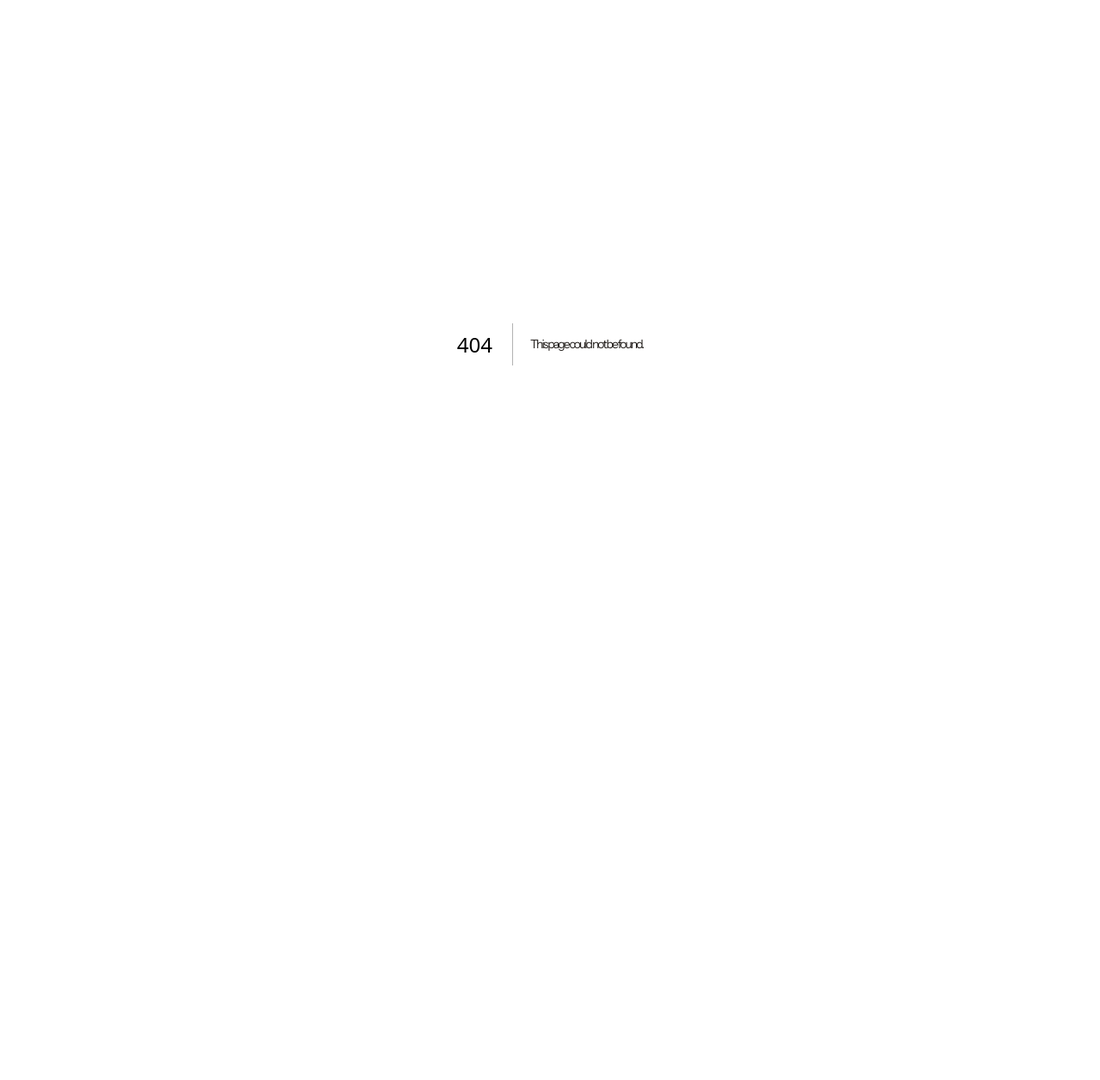
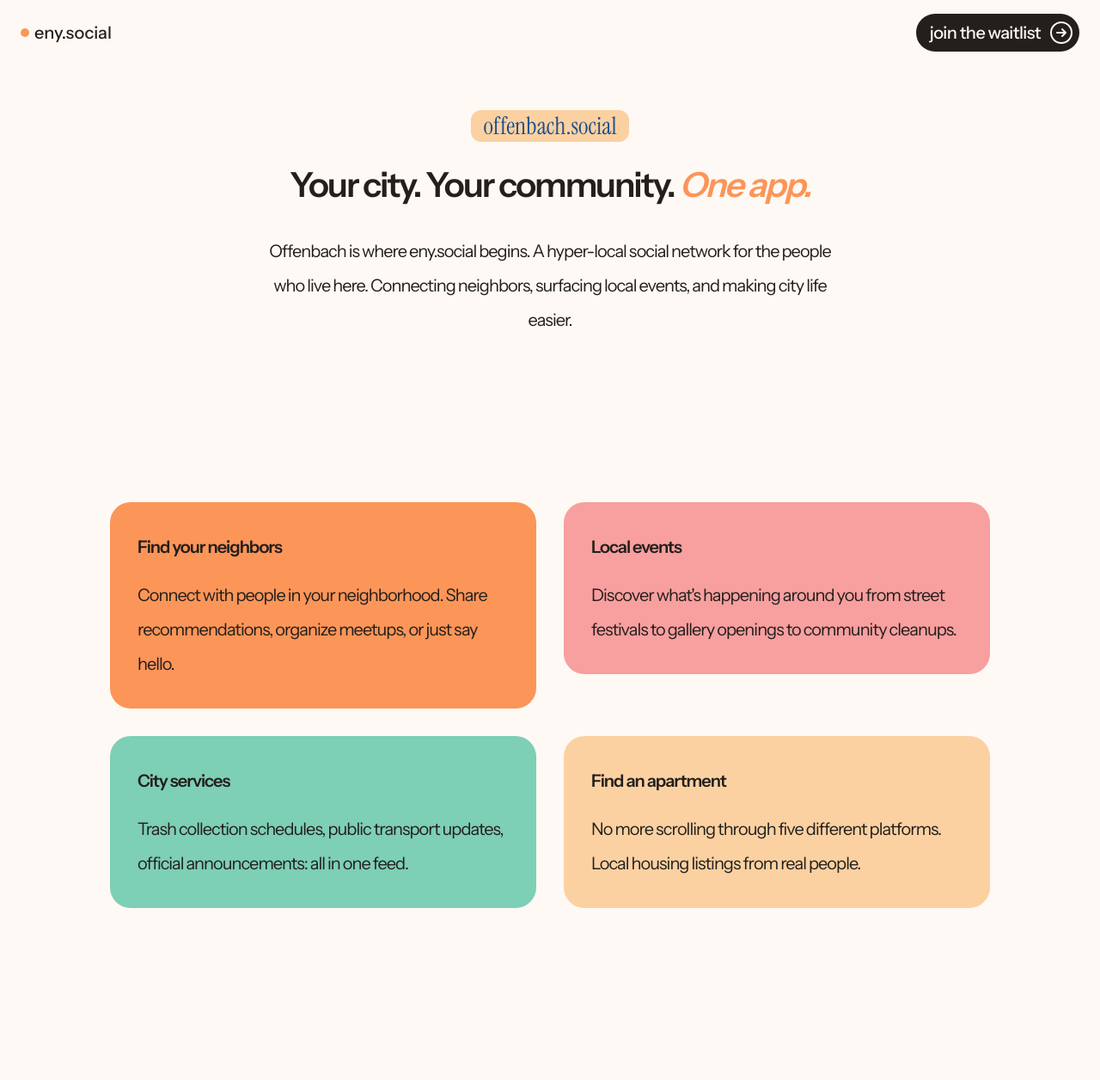
Before and after one commit to Krekeny/eny-social, a Next.js app: page /offenbach in a window 1280 px wide. Before the commit this address had no page. Shown: the top 1256 px of the page at 86% size. Before the commit the page ends 800 px from the top, so only its background shows below. Built offline with nearby package versions, Linux system fonts and the light colour scheme.

Commit message:
feat(pages): add offenbach base page

```diff
--- /dev/null
+++ b/app/offenbach/page.tsx
@@ -0,0 +1,110 @@
+"use client";
+
+import Nav from "../components/Nav";
+import Footer from "../components/Footer";
+import FadeIn from "../components/ui/FadeIn";
+import SectionIntroLabel from "../components/ui/SectionIntroLabel";
+import ButtonCta from "../components/ui/ButtonCta";
+
+export default function OffenbachPage() {
+  const features = [
+    {
+      title: "Find your neighbors",
+      description:
+        "Connect with people in your neighborhood. Share recommendations, organize meetups, or just say hello.",
+      color: "var(--tangerine-dream)",
+    },
+    {
+      title: "Local events",
+      description:
+        "Discover what's happening around you from street festivals to gallery openings to community cleanups.",
+      color: "var(--cotton-candy)",
+    },
+    {
+      title: "City services",
+      description:
+        "Trash collection schedules, public transport updates, official announcements: all in one feed.",
+      color: "var(--monte-carlo)",
+    },
+    {
+      title: "Find an apartment",
+      description:
+        "No more scrolling through five different platforms. Local housing listings from real people.",
+      color: "var(--apricot-dream)",
+    },
+  ];
+
+  return (
+    <div className="overflow-x-hidden">
+      <Nav />
+      <main>
+        {/* Hero */}
+        <section className="relative px-6 pt-32 pb-24">
+          <div className="relative mx-auto max-w-4xl text-center">
+            <FadeIn>
+              <SectionIntroLabel>offenbach.social</SectionIntroLabel>
+            </FadeIn>
+
+            <FadeIn delay={100}>
+              <h2 className="mt-6">
+                Your city. Your community.{" "}
+                <span className="italic text-tangerine">One app.</span>
+              </h2>
+            </FadeIn>
+
+            <FadeIn delay={200}>
+              <p className="section-copy mx-auto mt-8 max-w-2xl">
+                Offenbach is where eny.social begins. A hyper-local social
+                network for the people who live here. Connecting neighbors,
+                surfacing local events, and making city life easier.
+              </p>
+            </FadeIn>
+          </div>
+        </section>
+
+        {/* Features */}
+        <section className="px-6 py-24">
+          <div className="mx-auto max-w-5xl">
+            <div className="grid gap-8 md:grid-cols-2">
+              {features.map((feature, i) => (
+                <FadeIn key={feature.title} delay={i * 100}>
+                  <div
+                    className="rounded-3xl p-8"
+                    style={{ backgroundColor: feature.color }}
+                  >
+                    <h3 className="headline-label mb-4">{feature.title}</h3>
+                    <p className="section-copy">{feature.description}</p>
+                  </div>
+                </FadeIn>
+              ))}
+            </div>
+          </div>
+        </section>
+
+        {/* CTA */}
+        <section className="px-6 py-24">
+          <div className="mx-auto max-w-2xl text-center">
+            <FadeIn>
+              <h2>
+                Be part of the{" "}
+                <span className="italic text-tangerine">first wave</span>
+              </h2>
+            </FadeIn>
+            <FadeIn delay={100}>
+              <p className="section-copy mx-auto mt-6 max-w-lg">
+                We&apos;re launching in Offenbach first. Join the waitlist and
+                help shape what a local social network can be.
+              </p>
+            </FadeIn>
+            <FadeIn delay={200}>
+              <ButtonCta href="/#waitlist" variant="ghost" className="mt-10">
+                join the waitlist
+              </ButtonCta>
+            </FadeIn>
+          </div>
+        </section>
+      </main>
+      <Footer />
+    </div>
+  );
+}
```
